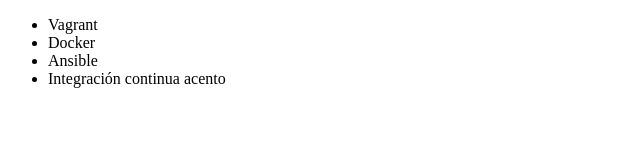
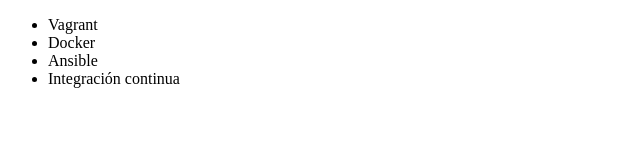
Before and after one commit to misaelzenil/alura-git, a plain HTML site: page index.html in a window 1280 px wide. Shown: the full height of the page, 0-640 px from the left. Drawn offline with Linux system fonts and the light colour scheme.

Commit message:
quitando acento

```diff
--- a/index.html
+++ b/index.html
@@ -9,7 +9,7 @@
          <li> Vagrant </li>
          <li> Docker </li>
          <li> Ansible </li>
-         <li> Integración continua acento</li>
+         <li> Integración continua</li>
      </ul>
 </body>
 </html>
```
